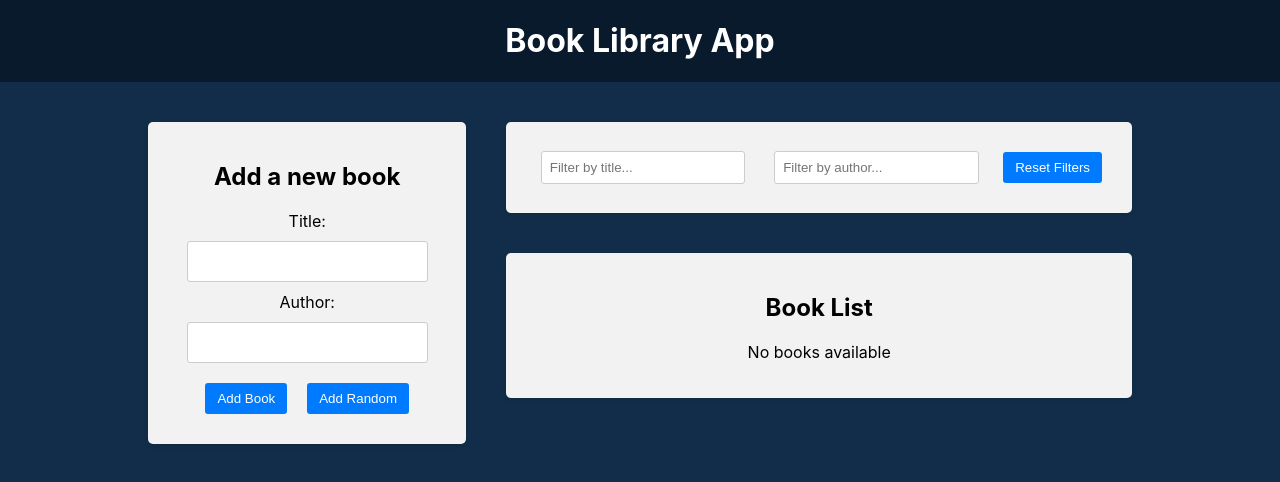
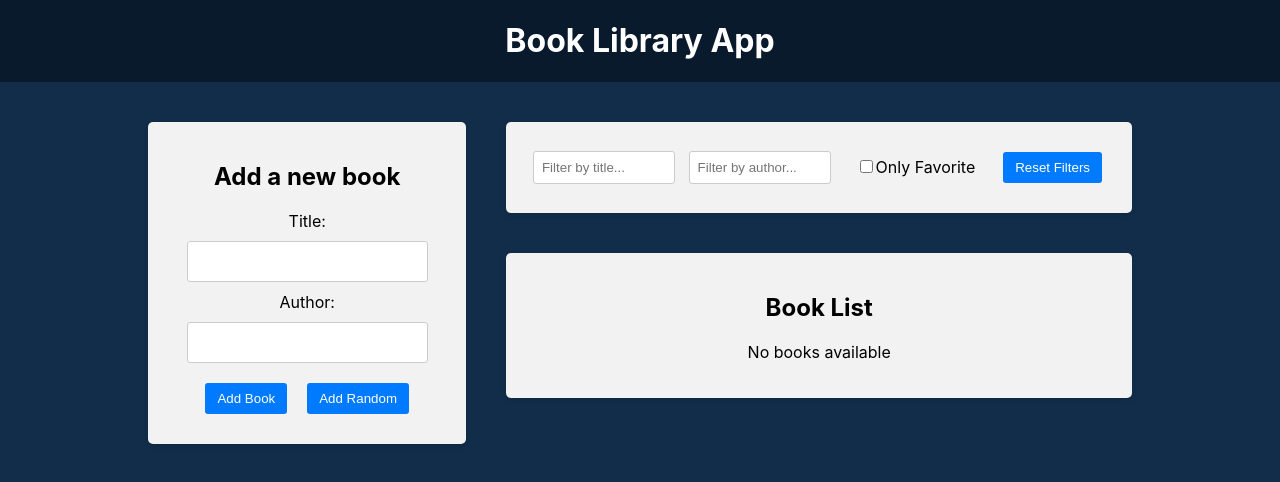
Before and after one commit to AleksY22/Book-Library-app, a React (Create React App) app in the folder frontend/: page / in a window 1280 px wide. Shown: the top 482 px of the page. Built offline with nearby package versions, Linux system fonts and the light colour scheme.

Commit message:
Favorite checkbox

```diff
--- a/frontend/src/components/bookFilter/BookFilter.js
+++ b/frontend/src/components/bookFilter/BookFilter.js
@@ -2,8 +2,10 @@
 import {
   setTitleFilter,
   setAuthorFilter,
+  setOnlyFavoriteFilter,
   selectTitleFilter,
   selectAuthorFilter,
+  selectOnlyFavoriteFilter,
   resetFilters,
 } from "../../redux/slices/filterSlice";
 import "./BookFilter.css";
@@ -12,12 +14,17 @@
   const dispatch = useDispatch();
   const titleFilter = useSelector(selectTitleFilter);
   const authorFilter = useSelector(selectAuthorFilter);
+  const onlyFavoriteFilter = useSelector(selectOnlyFavoriteFilter);
 
   const handleTitleFilterChange = (e) => {
     dispatch(setTitleFilter(e.target.value));
   };
   const handleAuthorFilterChange = (e) => {
     dispatch(setAuthorFilter(e.target.value));
+  };
+  const handleOnlyFavoriteFilterChange = () => {
+    //dispatch(selectOnlyFavoriteFilter(e.target.checked));
+    dispatch(setOnlyFavoriteFilter());
   };
   const handleResetFilters = () => {
     dispatch(resetFilters());
@@ -42,6 +49,16 @@
             onChange={handleAuthorFilterChange}
           />
         </div>
+        <div className="book__filter-group">
+          <label>
+            <input
+              type="checkbox"
+              checked={onlyFavoriteFilter}
+              onChange={handleOnlyFavoriteFilterChange}
+            />
+            Only Favorite
+          </label>
+        </div>
         <button onClick={handleResetFilters}>Reset Filters</button>
       </div>
     </div>
--- a/frontend/src/components/bookList/BookList.js
+++ b/frontend/src/components/bookList/BookList.js
@@ -4,6 +4,7 @@
 import {
   selectTitleFilter,
   selectAuthorFilter,
+  selectOnlyFavoriteFilter,
 } from "../../redux/slices/filterSlice";
 import "./BookList.css";
 
@@ -11,6 +12,7 @@
   const books = useSelector((state) => state.books);
   const titleFilter = useSelector(selectTitleFilter);
   const authorFilter = useSelector(selectAuthorFilter);
+  const onlyFavoriteFilter = useSelector(selectOnlyFavoriteFilter);
   const dispatch = useDispatch();
 
   const handleDeleteBook = (id) => {
@@ -28,7 +30,8 @@
     const matchesAuthor = book.author
       .toLowerCase()
       .includes(authorFilter.toLowerCase());
-    return matchesTitle && matchesAuthor;
+    const matchesFavorite = onlyFavoriteFilter ? book.isFavorite : true;
+    return matchesTitle && matchesAuthor && matchesFavorite;
   });
 
   return (
--- a/frontend/src/redux/slices/filterSlice.js
+++ b/frontend/src/redux/slices/filterSlice.js
@@ -3,6 +3,7 @@
 const initialState = {
   title: "",
   author: "",
+  onlyFavorite: false,
 };
 
 const filterSlice = createSlice({
@@ -18,16 +19,25 @@
       state.author = action.payload;
     },
 
-    resetFilters: (state) => {
+    setOnlyFavoriteFilter: (state, action) => {
+      state.onlyFavorite = !state.onlyFavorite;
+    },
+
+    resetFilters: () => {
       return initialState;
     },
   },
 });
 
-export const { setTitleFilter, setAuthorFilter, resetFilters } =
-  filterSlice.actions;
+export const {
+  setTitleFilter,
+  setAuthorFilter,
+  setOnlyFavoriteFilter,
+  resetFilters,
+} = filterSlice.actions;
 
 export const selectTitleFilter = (state) => state.filter.title;
 export const selectAuthorFilter = (state) => state.filter.author;
+export const selectOnlyFavoriteFilter = (state) => state.filter.onlyFavorite;
 
 export default filterSlice.reducer;
```
